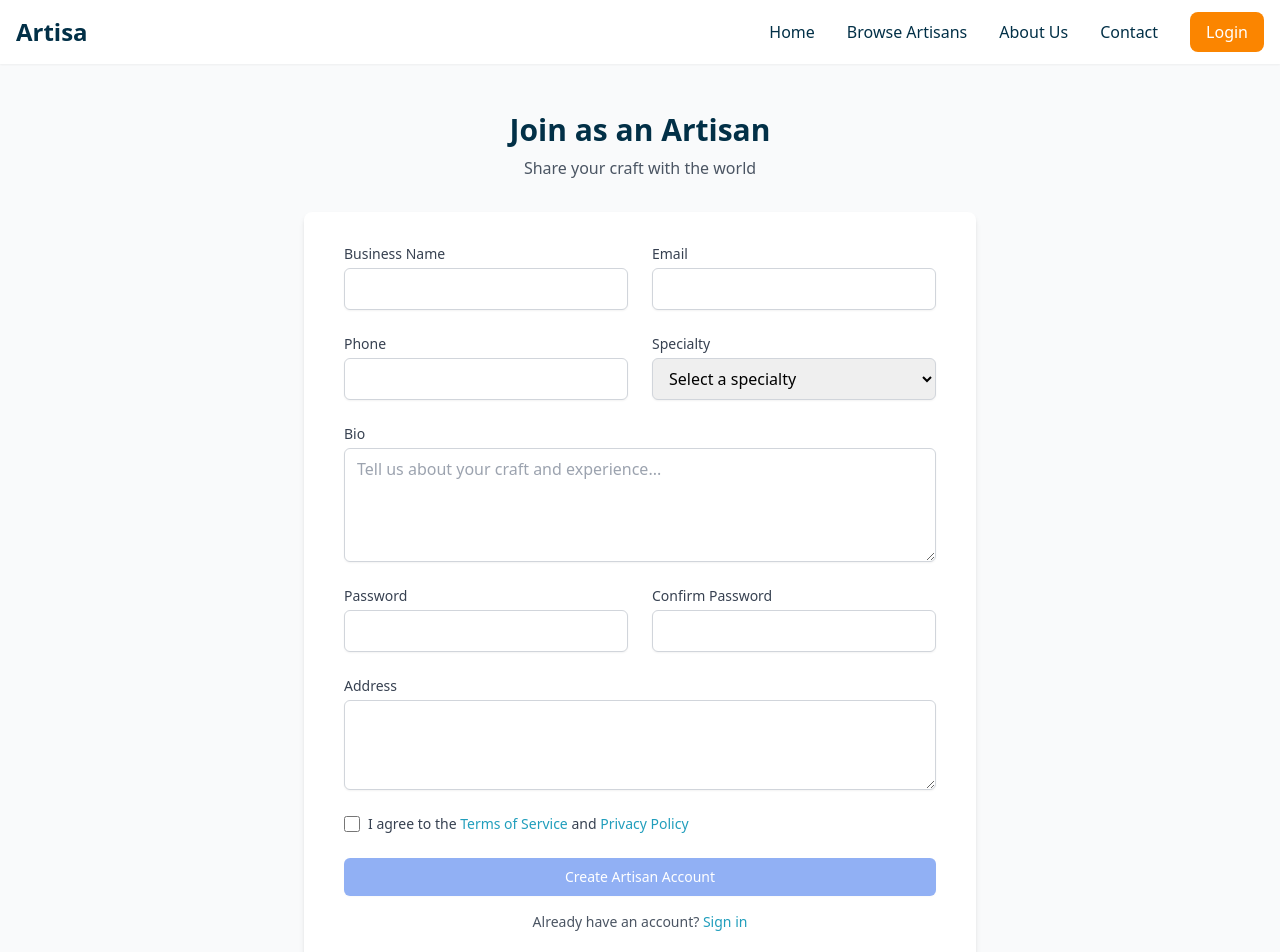
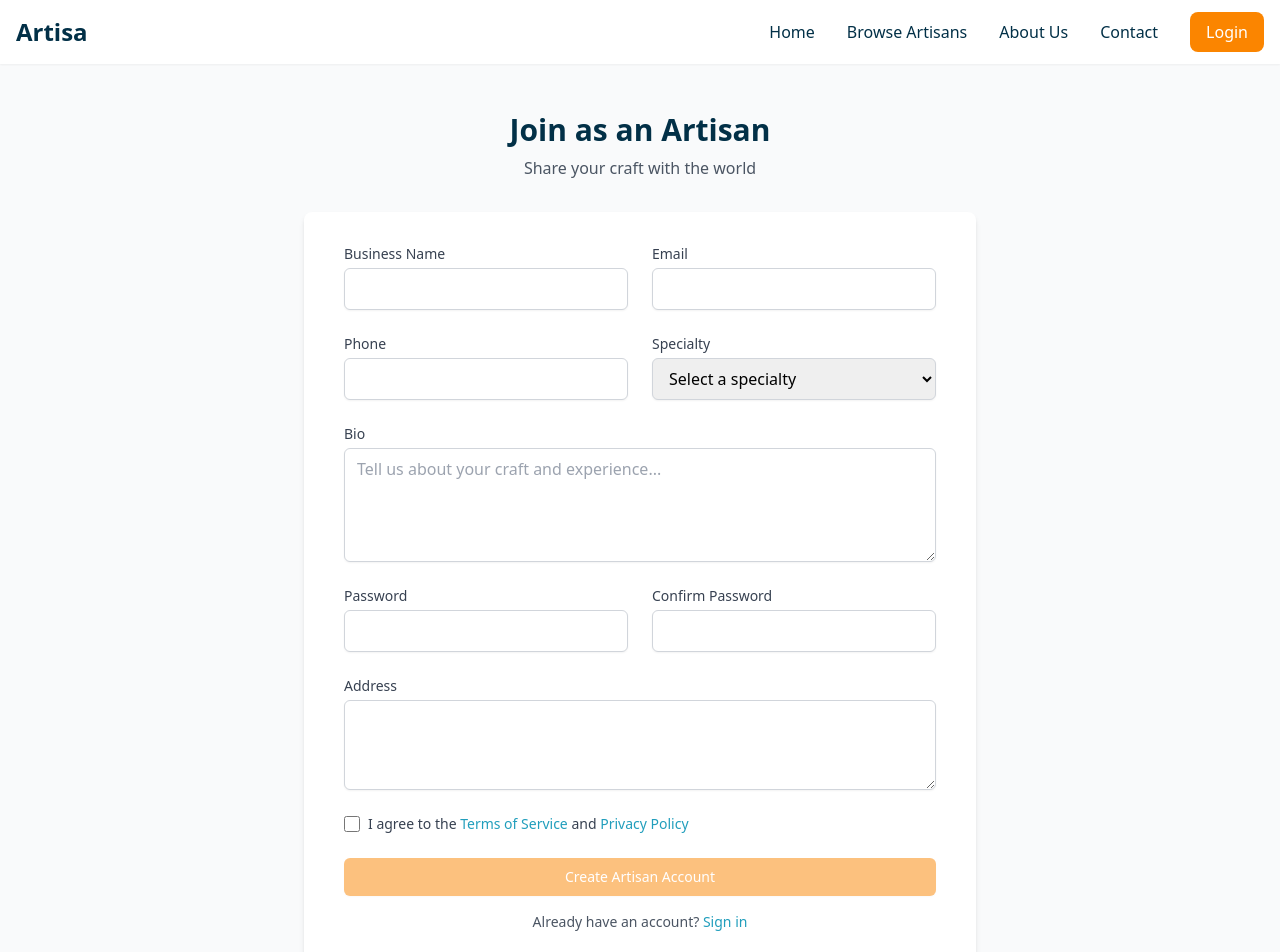
Before and after one commit to badrEladraoui1/Artisa_frontend, an Angular app: page /signup/artisan in a window 1280 px wide. Shown: the top 952 px of the page. Built offline with nearby package versions, Linux system fonts and the light colour scheme.

Commit message:
fixing some styles

```diff
--- a/src/app/pages/auth/artisan-signup/artisan-signup.component.html
+++ b/src/app/pages/auth/artisan-signup/artisan-signup.component.html
@@ -210,7 +210,7 @@
         <button
           type="submit"
           [disabled]="!signupForm.valid || isLoading"
-          class="w-full py-2 px-4 border border-transparent rounded-md shadow-sm text-sm font-medium text-white bg-blue-600 hover:bg-blue-700 focus:outline-none focus:ring-2 focus:ring-offset-2 focus:ring-blue-500 disabled:opacity-50 disabled:cursor-not-allowed flex justify-center items-center"
+          class="w-full py-2 px-4 border border-transparent rounded-md shadow-sm text-sm font-medium text-white btn btn-primary hover:bg-primary focus:outline-none focus:ring-2 focus:ring-offset-2 focus:ring-blue-500 disabled:opacity-50 disabled:cursor-not-allowed flex justify-center items-center"
         >
           <span *ngIf="isLoading" class="mr-2">
             <svg
--- a/src/app/pages/auth/client-signup/client-signup.component.html
+++ b/src/app/pages/auth/client-signup/client-signup.component.html
@@ -10,12 +10,26 @@
     </div>
 
     <div class="mt-8 bg-white py-8 px-4 shadow-md rounded-lg sm:px-10">
-      <!-- Error Message Display -->
+      <!-- Error Message Display
       <div
         *ngIf="errorMessage"
         class="mb-4 p-4 text-red-700 bg-red-100 rounded-lg"
       >
         {{ errorMessage }}
+      </div> -->
+      <div
+        *ngIf="errorMessage"
+        class="mb-4 p-4 text-red-700 bg-red-100 rounded-lg"
+      >
+        {{ errorMessage }}
+      </div>
+
+      <!-- Success Message Display -->
+      <div
+        *ngIf="successMessage"
+        class="mb-4 p-4 text-green-700 bg-green-100 rounded-lg"
+      >
+        {{ successMessage }}
       </div>
 
       <form [formGroup]="signupForm" (ngSubmit)="onSubmit()" class="space-y-6">
```
Also changed, not shown: src/app/app.routes.ts (+17 -2 lines).
